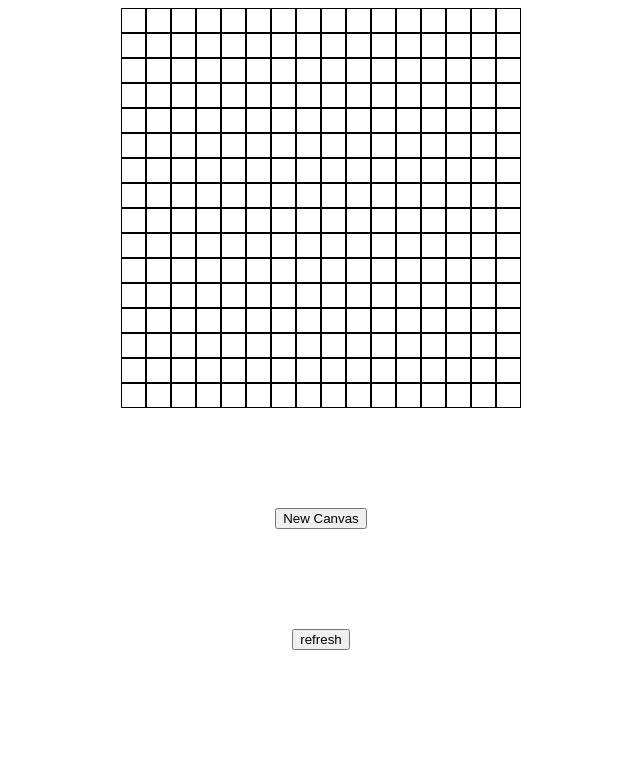
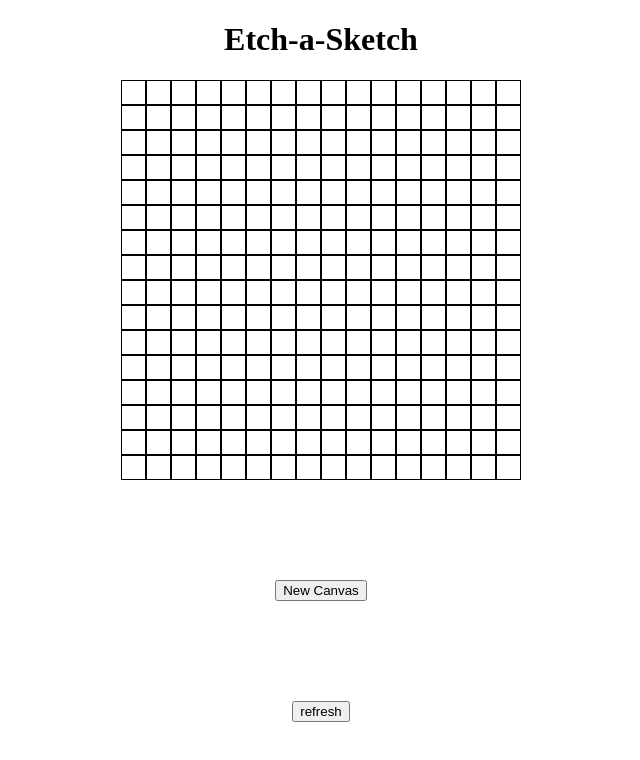
Before and after one commit to jackywong1/etch-a-sketch, a plain HTML site: page index.html in a window 1280 px wide. Shown: the whole page, without its empty margins (319-959 px from the left). Drawn offline with Linux system fonts and the light colour scheme.

Commit message:
added title to the website

```diff
--- a/functions.js
+++ b/functions.js
@@ -1,4 +1,5 @@
 const numOfGrids = 256;
+
 
 
 // creates 16 x 16 grid
@@ -6,6 +7,10 @@ let divElement = document.createElement('div');
 divElement.classList.add('container');
 let divElementTwo = document.createElement('div');
 divElementTwo.classList.add('button-container');
+
+let titleElement = document.createElement('h1');
+titleElement.textContent = "Etch-a-Sketch";
+document.body.appendChild(titleElement);
 
 for (let i = 0; i < numOfGrids; i++) {
     let gridElement = document.createElement('div');
--- a/style/style.css
+++ b/style/style.css
@@ -1,5 +1,9 @@
 .body {
     display: flex;
+}
+
+h1 {
+    text-align: center;
 }
 
 .container {
```
